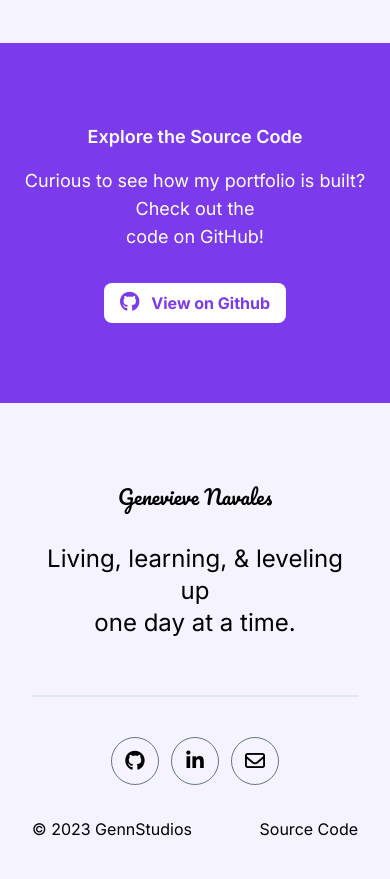
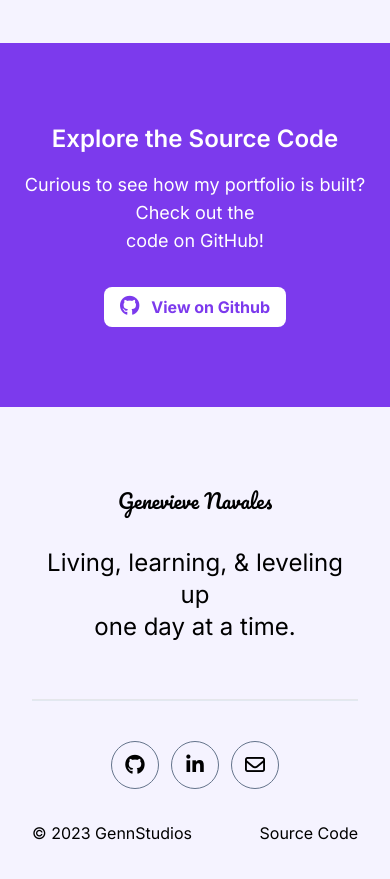
Before and after one commit to bibmode/portfolio, a Next.js app: page / in a window 390 px wide. Shown: the part 4400-5279 px from the top of the page. Built offline with nearby package versions, Linux system fonts and the light colour scheme.

Commit message:
changed links

```diff
--- a/src/app/page.tsx
+++ b/src/app/page.tsx
@@ -186,7 +186,7 @@ const Home = () => {
           </div>
 
           <div className="bg-violet-600 w-full flex flex-col justify-center items-center py-20 text-white">
-            <h2 className="text-lg lg:text-3xl font-semibold">
+            <h2 className="text-2xl lg:text-3xl font-semibold">
               Explore the Source Code
             </h2>
             <p className="text-center text-lg lg:text-xl pt-4 pb-8">
--- a/src/components/project-sections/gravitea.tsx
+++ b/src/components/project-sections/gravitea.tsx
@@ -28,7 +28,7 @@ const Gravitea = ({ changeProject }: GraviteaProps) => {
         visitors and customers. It has a CMS backend which the admin can use
         to update the menu showcased in the site with Sanity.io."
           technologies={["Sanity.io", "NextJS", "Framer Motion"]}
-          linkOne="https://gravitea.vercel.app"
+          linkOne="https://www.gravitea-shop.com/"
           linkOneType="Live Website"
           linkTwo="https://github.com/bibmode/gravitea"
           linkTwoType="Github"
--- a/src/components/project-sections/rdplines.tsx
+++ b/src/components/project-sections/rdplines.tsx
@@ -29,7 +29,7 @@ const RdpLines = ({ changeProject }: RDPLinesProps) => {
         than half the time powered by a python Flask backend and a ReactJS
         frontend."
           technologies={["Flask", "ReactJS", "Tailwindcss"]}
-          linkOne="https://enhanced-rdp.vercel.app"
+          linkOne="https://www.enhanced-rdp.com/"
           linkOneType="Live Website"
           linkTwo="https://github.com/bibmode/Enhanced-RDP"
           linkTwoType="Github"
```
